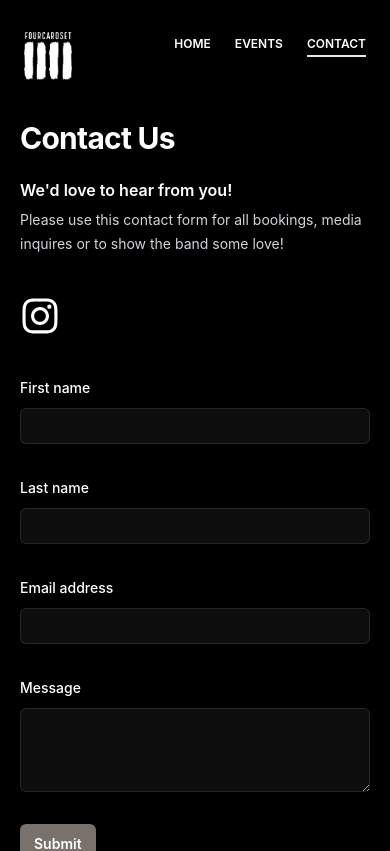
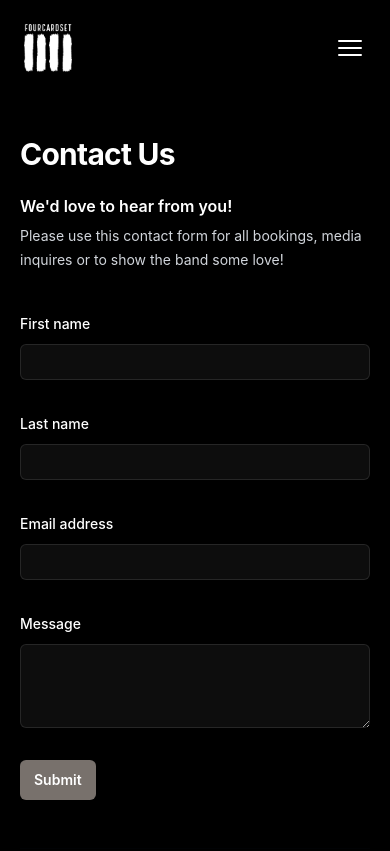
Before and after one commit to jshenk/fourcardset, a React (Create React App) app: page /contact in a window 390 px wide. Shown: the top 851 px of the page. Built offline with nearby package versions, Linux system fonts and the light colour scheme.

Commit message:
Add mobile menu

```diff
--- a/src/Home.js
+++ b/src/Home.js
@@ -12,14 +12,14 @@ const Home = () => {
           <img
             src={BandCover}
             alt="homepage banner"
-            className="lg:absolute lg:bottom-0 lg:left-0 object-cover w-full max-md:h-[700px] object-bottom"
+            className="object-cover object-bottom w-full h-screen lg:absolute lg:bottom-0 lg:left-0"
           />
         </div>
         <div className="absolute top-0 left-0 right-0 pb-40 bg-gradient-to-b from-black">
           <Header size="large" />
         </div>
       </div>
-      <div className="absolute bottom-0 left-0 right-0 bg-black">
+      <div className="bg-black ">
         <Footer />
       </div>
     </div>
--- a/src/components/ContactForm.js
+++ b/src/components/ContactForm.js
@@ -14,17 +14,6 @@ export const ContactForm = () => {
             Please use this contact form for all bookings, media inquires or to
             show the band some love!
           </p>
-          <div className="flex mt-10">
-            <a href="https://www.instagram.com/fourcardset/">
-              <svg
-                xmlns="http://www.w3.org/2000/svg"
-                viewBox="0 0 448 512"
-                className="w-10 h-10 fill-white"
-              >
-                <path d="M224.1 141c-63.6 0-114.9 51.3-114.9 114.9s51.3 114.9 114.9 114.9S339 319.5 339 255.9 287.7 141 224.1 141zm0 189.6c-41.1 0-74.7-33.5-74.7-74.7s33.5-74.7 74.7-74.7 74.7 33.5 74.7 74.7-33.6 74.7-74.7 74.7zm146.4-194.3c0 14.9-12 26.8-26.8 26.8-14.9 0-26.8-12-26.8-26.8s12-26.8 26.8-26.8 26.8 12 26.8 26.8zm76.1 27.2c-1.7-35.9-9.9-67.7-36.2-93.9-26.2-26.2-58-34.4-93.9-36.2-37-2.1-147.9-2.1-184.9 0-35.8 1.7-67.6 9.9-93.9 36.1s-34.4 58-36.2 93.9c-2.1 37-2.1 147.9 0 184.9 1.7 35.9 9.9 67.7 36.2 93.9s58 34.4 93.9 36.2c37 2.1 147.9 2.1 184.9 0 35.9-1.7 67.7-9.9 93.9-36.2 26.2-26.2 34.4-58 36.2-93.9 2.1-37 2.1-147.8 0-184.8zM398.8 388c-7.8 19.6-22.9 34.7-42.6 42.6-29.5 11.7-99.5 9-132.1 9s-102.7 2.6-132.1-9c-19.6-7.8-34.7-22.9-42.6-42.6-11.7-29.5-9-99.5-9-132.1s-2.6-102.7 9-132.1c7.8-19.6 22.9-34.7 42.6-42.6 29.5-11.7 99.5-9 132.1-9s102.7-2.6 132.1 9c19.6 7.8 34.7 22.9 42.6 42.6 11.7 29.5 9 99.5 9 132.1s2.7 102.7-9 132.1z" />
-              </svg>
-            </a>
-          </div>
         </div>
 
         <div className="grid max-w-2xl grid-cols-1 gap-x-6 gap-y-8 sm:grid-cols-6 md:col-span-2">
--- a/src/components/Header.js
+++ b/src/components/Header.js
@@ -1,13 +1,27 @@
 import BandLogo from '../assets/BandLogo.png';
 import Navigation from '../components/Navigation';
+import { useState } from 'react';
+import { Dialog } from '@headlessui/react';
+import { Bars3Icon, XMarkIcon } from '@heroicons/react/24/outline';
+import Footer from './Footer';
 
 export default function Header({ size = 'small', className }) {
   const logoSize = {
     small: '100px',
     large: '200px',
   };
+
+  const [mobileMenuOpen, setMobileMenuOpen] = useState(false);
+
   return (
-    <div className="flex justify-between px-6 pt-8 lg:px-14">
+    <header>
+      <nav
+        className="flex items-center justify-between px-6 py-6 lg:px-14"
+        aria-label="Global"
+      >
+        <div className="flex lg:flex-1">
+          <a href="/" className="-m-1.5 p-1.5">
+            <span className="sr-only">Four Card Set</span>
             <img
               src={BandLogo}
               height={logoSize[size]}
@@ -15,7 +29,62 @@ export default function Header({ size = 'small', className }) {
               alt="homepage banner"
               className="w-12 h-12 md:h-16 md:w-16"
             />
+          </a>
+        </div>
+        <div className="flex lg:hidden">
+          <button
+            type="button"
+            className="-m-2.5 inline-flex items-center justify-center rounded-md p-2.5 text-white"
+            onClick={() => setMobileMenuOpen(true)}
+          >
+            <span className="sr-only">Open main menu</span>
+            <Bars3Icon className="w-8 h-8 " aria-hidden="true" />
+          </button>
+        </div>
+        <div className="hidden lg:flex lg:gap-x-12">
           <Navigation />
         </div>
+      </nav>
+      <Dialog
+        as="div"
+        className="lg:hidden"
+        open={mobileMenuOpen}
+        onClose={setMobileMenuOpen}
+      >
+        <div className="fixed inset-0 z-10" />
+        <Dialog.Panel className="fixed inset-y-0 right-0 z-10 flex flex-col w-full px-6 py-6 overflow-y-auto bg-black/80 sm:max-w-sm sm:ring-1 sm:ring-white/10">
+          <div className="flex items-center justify-between">
+            <a href="/" className="-m-1.5 p-1.5">
+              <span className="sr-only">Four Card Set</span>
+              <img
+                src={BandLogo}
+                height={logoSize[size]}
+                width={logoSize[size]}
+                alt="homepage banner"
+                className="w-12 h-12 md:h-16 md:w-16"
+              />
+            </a>
+            <button
+              type="button"
+              className="-m-2.5 rounded-md p-2.5 text-white"
+              onClick={() => setMobileMenuOpen(false)}
+            >
+              <span className="sr-only">Close menu</span>
+              <XMarkIcon className="w-8 h-8 " aria-hidden="true" />
+            </button>
+          </div>
+          <div className="flow-root mt-6">
+            <div className="-my-6 divide-y divide-gray-500/25">
+              <div className="py-6 space-y-2">
+                <Navigation />
+              </div>
+            </div>
+          </div>
+          <div className="mt-auto">
+            <Footer />
+          </div>
+        </Dialog.Panel>
+      </Dialog>
+    </header>
   );
 }
--- a/src/components/Navigation.js
+++ b/src/components/Navigation.js
@@ -2,19 +2,8 @@ import { NavLink } from 'react-router-dom';
 
 export default function Navigation() {
   return (
-    <div>
     <nav>
-        <ul className="flex flex-none min-w-full text-xs font-semibold leading-6 text-white uppercase md:text-sm lg:text-xl gap-x-6">
-          <li>
-            <NavLink
-              to="/"
-              className={({ isActive }) =>
-                isActive ? 'border-b-2 pb-1' : 'hover:border-b-2 pb-1'
-              }
-            >
-              Home
-            </NavLink>
-          </li>
+      <ul className="w-full mt-10 space-y-10 text-2xl font-semibold leading-6 text-center text-white uppercase lg:space-y-0 lg:flex md:text-sm lg:text-lg gap-x-6 lg:mt-0">
         <li>
           <NavLink
             to="/events"
@@ -37,6 +26,5 @@ export default function Navigation() {
         </li>
       </ul>
     </nav>
-    </div>
   );
 }
```
Lines whose indentation alone changed are shown as unchanged.
